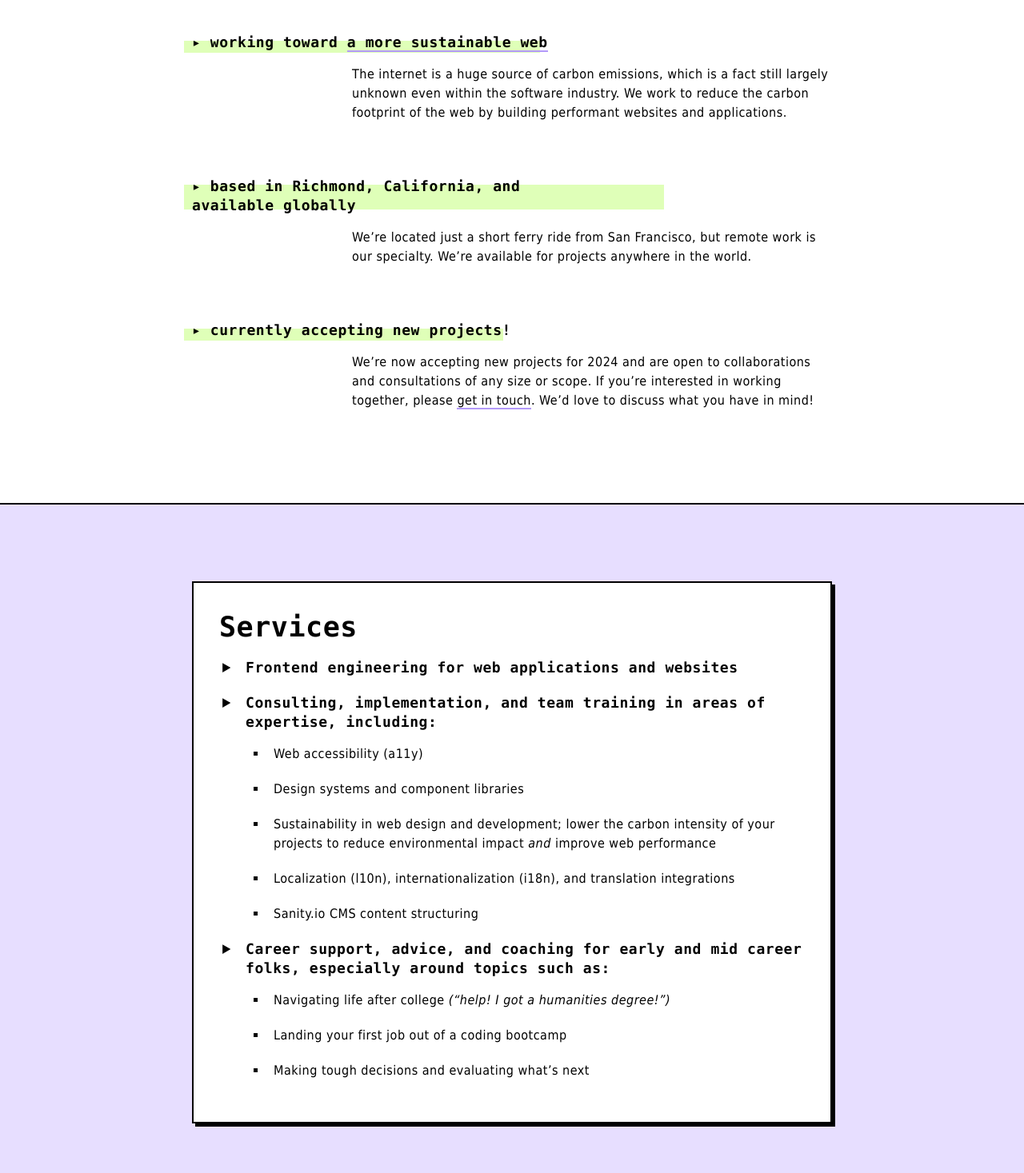
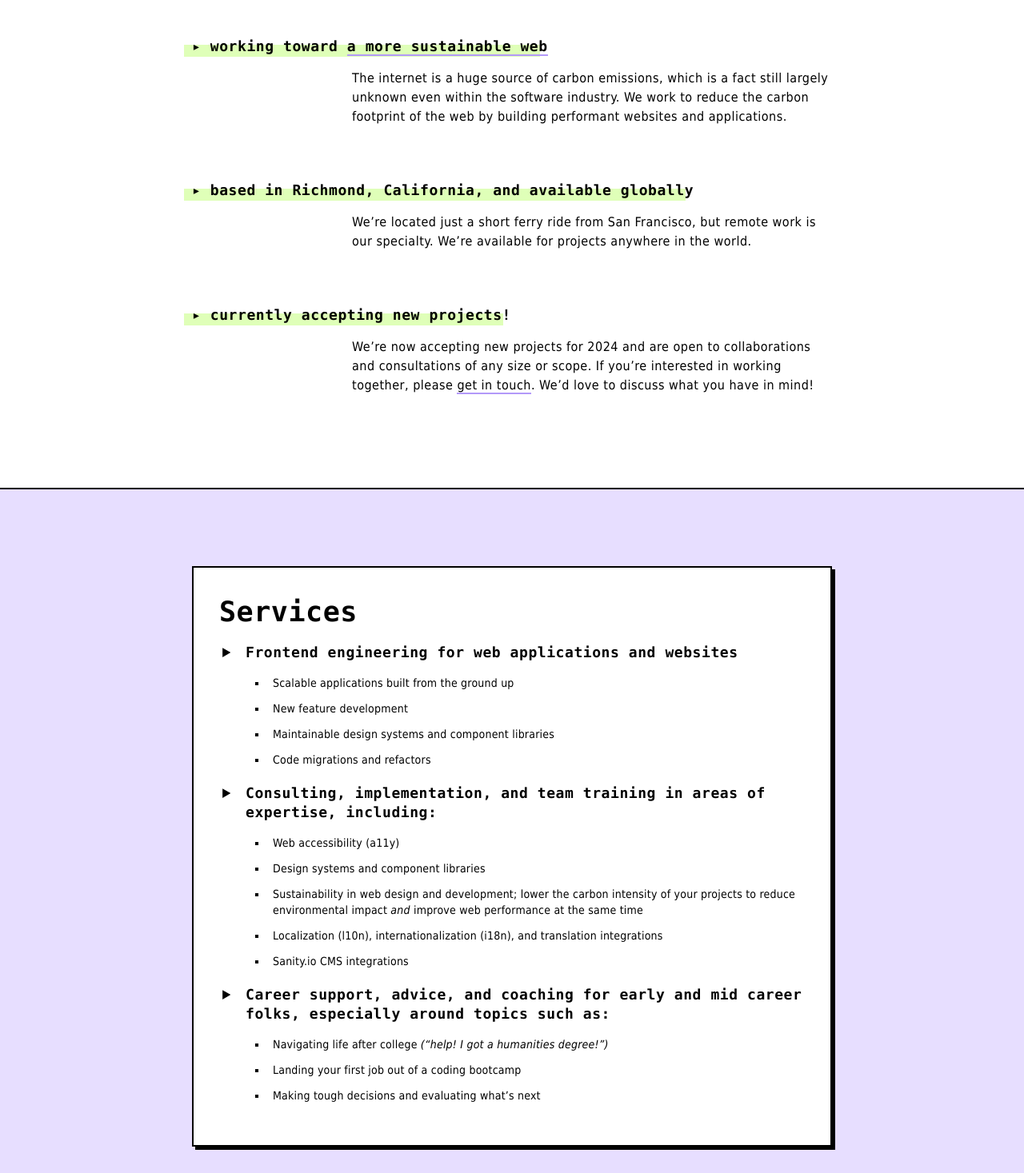
Before and after one commit to apennell/sparkbird-web, a Next.js app: page / in a window 1280 px wide. Shown: the part 1330-2797 px from the top of the page at 80% size. Built offline with nearby package versions, Linux system fonts and the light colour scheme.

Commit message:
Style fixes and refactors

```diff
--- a/app/_components/card.module.css
+++ b/app/_components/card.module.css
@@ -16,13 +16,21 @@
   box-shadow: 8px 8px 0px var(--foreground);
 }
 
+.mdBox {
+  padding: 1.5rem;
+}
+
 .smBox {
   padding: 0.75rem;
   display: inline-block;
 }
 
-/* Tablet and Smaller Desktop */
+/* Tablet and Small Desktop */
 @media (min-width: 701px) {
+  .mdBox {
+    padding: 2rem;
+  }
+
   .smBox {
     padding: 0.75rem 1.5rem;
   }
--- a/app/_components/footer.tsx
+++ b/app/_components/footer.tsx
@@ -21,7 +21,7 @@ export default function Footer() {
             <a
               href="https://www.linkedin.com/in/anniepennell/"
               target="_blank"
-              rel="noopener noreferrer"
+              rel="noopener"
               className="body1"
             >
               LinkedIn
@@ -33,7 +33,7 @@ export default function Footer() {
             <a
               href="https://github.com/apennell"
               target="_blank"
-              rel="noopener noreferrer"
+              rel="noopener"
               className="body1"
             >
               GitHub
--- a/app/_components/header.module.css
+++ b/app/_components/header.module.css
@@ -15,7 +15,7 @@ a.homeLink {
 }
 
 a.homeLink:hover {
-  color: var(--secondary);
+  color: var(--secondary-dk);
   background-color: initial;
 }
 
--- a/app/_components/header.tsx
+++ b/app/_components/header.tsx
@@ -1,6 +1,7 @@
 import Link from "next/link";
 
 import styles from "./header.module.css";
+import { Email } from "../_icons/email";
 
 export default function Header() {
   const navLinks = [
@@ -27,7 +28,7 @@ export default function Header() {
           navLinks.map((link) => (
             <div key={`${link._id}-nav`} className={styles.navItem}>
               {link.external ? (
-                <a href={link.href} target="_blank" rel="noopener noreferrer">
+                <a href={link.href} target="_blank" className="body1 monoLink">
                   {link.title}
                 </a>
               ) : (
--- a/app/global.css
+++ b/app/global.css
@@ -116,6 +116,7 @@ ul li {
 
 ul ul li {
   list-style-type: square;
+  margin-bottom: 0.75rem;
 }
 
 li {
--- a/app/layout.tsx
+++ b/app/layout.tsx
@@ -40,7 +40,7 @@ export const metadata: Metadata = {
     locale: "en_US",
     url: "https://sparkbird.works",
     description:
-      "Performant Web experiences driven by the principles of accessbility and sustainability.",
+      "Performant web experiences driven by the principles of accessbility and sustainability.",
     // images: [], TODO: add OG images
   },
   // manifest: "", TODO: add manifest - https://developer.mozilla.org/en-US/docs/Web/Manifest
--- a/app/page.data.tsx
+++ b/app/page.data.tsx
@@ -6,8 +6,22 @@ export const aboutSectionData: {
 }[] = [
   {
     headline: "a solo web development studio + consultancy",
-    details:
-      "Behind Sparkbird Works is Annie Pennell, an expert frontend engineer with over 8 years of experience building web applications and websites for start ups of all sizes. So yes — that means that “we” is actually Annie, her backyard birds, and a network of trusted partners available for collaboration as needed.",
+    details: (
+      <>
+        Behind Sparkbird Works is{" "}
+        <a
+          href="https://www.linkedin.com/in/anniepennell/"
+          target="_blank"
+          rel="noopener"
+        >
+          Annie Pennell
+        </a>
+        , an expert frontend engineer with over 8 years of experience building
+        web applications and websites for start ups of all sizes. So yes — that
+        means that “we” is actually Annie, her backyard birds, and a network of
+        trusted partners available for collaboration as needed.
+      </>
+    ),
   },
   {
     headline: "a champion of web accessibility",
@@ -18,11 +32,7 @@ export const aboutSectionData: {
     headline: (
       <>
         working toward{" "}
-        <a
-          href="https://www.sustainablewebmanifesto.com/"
-          rel="noopener noreferrer"
-          target="_blank"
-        >
+        <a href="https://www.sustainablewebmanifesto.com/" target="_blank">
           a more sustainable web
         </a>
       </>
@@ -57,3 +67,45 @@ export const aboutSectionData: {
   /* Ethical web development */
   /* Woman-owned small business */
 ];
+
+export const servicesSectionData: {
+  headline: string | ReactNode;
+  details?: (string | ReactNode)[];
+}[] = [
+  {
+    headline: "Frontend engineering for web applications and websites",
+    details: [
+      "Scalable applications built from the ground up",
+      "New feature development",
+      "Maintainable design systems and component libraries",
+      "Code migrations and refactors",
+    ],
+  },
+  {
+    headline:
+      "Consulting, implementation, and team training in areas of expertise, including:",
+    details: [
+      "Web accessibility (a11y)",
+      "Design systems and component libraries",
+      <>
+        Sustainability in web design and development; lower the carbon intensity
+        of your projects to reduce environmental impact <i>and</i> improve web
+        performance at the same time
+      </>,
+      "Localization (l10n), internationalization (i18n), and translation integrations",
+      "Sanity.io CMS integrations",
+    ],
+  },
+  {
+    headline:
+      "Career support, advice, and coaching for early and mid career folks, especially around topics such as:",
+    details: [
+      <>
+        Navigating life after college{" "}
+        <i>(&ldquo;help! I got a humanities degree!&rdquo;)</i>
+      </>,
+      "Landing your first job out of a coding bootcamp",
+      "Making tough decisions and evaluating what’s next",
+    ],
+  },
+];
--- a/app/page.module.css
+++ b/app/page.module.css
@@ -42,8 +42,8 @@
 
 .aboutHeadlineSm {
   position: relative;
-  max-width: 75%;
   width: fit-content;
+  max-width: 90%;
 }
 
 .aboutHeadlineSm:after {
@@ -58,7 +58,7 @@
 }
 
 .aboutContent {
-  max-width: 75%;
+  max-width: 85%;
   margin-inline-start: auto;
 }
 
@@ -78,6 +78,10 @@
   .section {
     padding: 6rem 4rem;
   }
+
+  .aboutContent {
+    max-width: 80%;
+  }
 }
 
 /* Large desktop */
@@ -94,4 +98,8 @@
     max-width: 50rem;
     margin: 0 auto;
   }
+
+  .aboutContent {
+    max-width: 75%;
+  }
 }
--- a/app/page.tsx
+++ b/app/page.tsx
@@ -1,14 +1,11 @@
 import Card from "./_components/card";
-import { aboutSectionData } from "./page.data";
+import { aboutSectionData, servicesSectionData } from "./page.data";
 import styles from "./page.module.css";
 
-/**
- * TODO:
- * - Possibly make more componentized, and/or use data file for copy
- */
 export default function Page() {
   return (
     <main>
+      {/** Hero */}
       <div className={styles.heroSection}>
         <div className={styles.heroCard}>
           <Card size="lg" customClass={styles.heroCardContainer}>
@@ -22,13 +19,14 @@ export default function Page() {
         </div>
       </div>
 
+      {/** About */}
       <div className={styles.section}>
         <div className={styles.sectionContainer}>
           <Card size="sm" customClass={styles.aboutCard}>
             <h2 className="headline">Sparkbird Works is...</h2>
           </Card>
-          {aboutSectionData.map((section, id) => (
-            <div key={`aboutItem-${id}`} className={styles.aboutItem}>
+          {aboutSectionData.map((section, i) => (
+            <div key={`aboutItem-${i}`} className={styles.aboutItem}>
               <h3 className={`titleSm ${styles.aboutHeadlineSm}`}>
                 &#9656; {section.headline}
               </h3>
@@ -40,51 +38,27 @@ export default function Page() {
         </div>
       </div>
 
+      {/** Services */}
       <div className={`${styles.section} ${styles.purpleSection}`}>
         <div className={styles.sectionContainer}>
           <Card size="md">
             <h2 className="headline">Services</h2>
-            {/** TODO: make these accordion items */}
+            {/** TODO: make these accordion items? */}
             <ul>
-              <li className="titleSm">
-                Frontend engineering for web applications and websites
-              </li>
-              <li className="titleSm">
-                Consulting, implementation, and team training in areas of
-                expertise, including:
-                <ul>
-                  <li className="body1">Web accessibility (a11y)</li>
-                  <li className="body1">
-                    Design systems and component libraries
-                  </li>
-                  <li className="body1">
-                    Sustainability in web design and development; lower the
-                    carbon intensity of your projects to reduce environmental
-                    impact <i>and</i> improve web performance
-                  </li>
-                  <li className="body1">
-                    Localization (l10n), internationalization (i18n), and
-                    translation integrations
-                  </li>
-                  <li className="body1">Sanity.io CMS content structuring</li>
-                </ul>
-              </li>
-              <li className="titleSm">
-                Career support, advice, and coaching for early and mid career
-                folks, especially around topics such as:
-                <ul>
-                  <li className="body1">
-                    Navigating life after college{" "}
-                    <i>(&ldquo;help! I got a humanities degree!&rdquo;)</i>
-                  </li>
-                  <li className="body1">
-                    Landing your first job out of a coding bootcamp
-                  </li>
-                  <li className="body1">
-                    Making tough decisions and evaluating what’s next
-                  </li>
-                </ul>
-              </li>
+              {servicesSectionData.map((section, i) => (
+                <li key={`servicesItem-${i}`} className="titleSm">
+                  {section.headline}
+                  {section.details && (
+                    <ul>
+                      {section.details.map((detail, j) => (
+                        <li key={`servicesItemDetail-${j}`} className="body2">
+                          {detail}
+                        </li>
+                      ))}
+                    </ul>
+                  )}
+                </li>
+              ))}
             </ul>
           </Card>
         </div>
--- a/app/typography.css
+++ b/app/typography.css
@@ -28,7 +28,7 @@
 
 .titleSm {
   font-size: 0.875rem; /* 14px */
-  line-height: 1.25; /* 20px */
+  line-height: 1.5; /* 21px */
   letter-spacing: 0.006em; /* 0.1px */
   font-weight: 600;
 }
```
